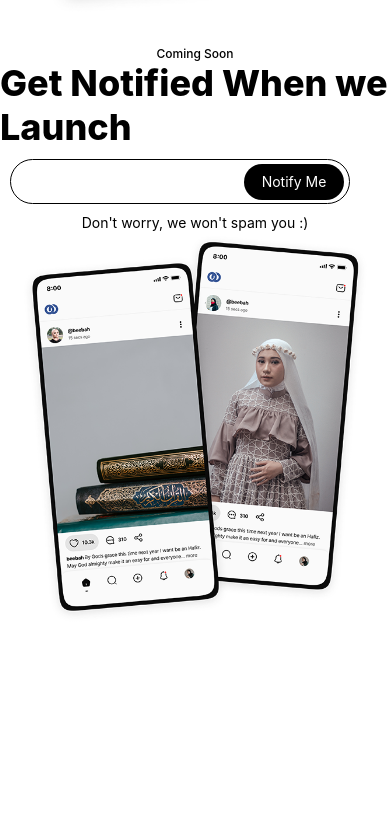
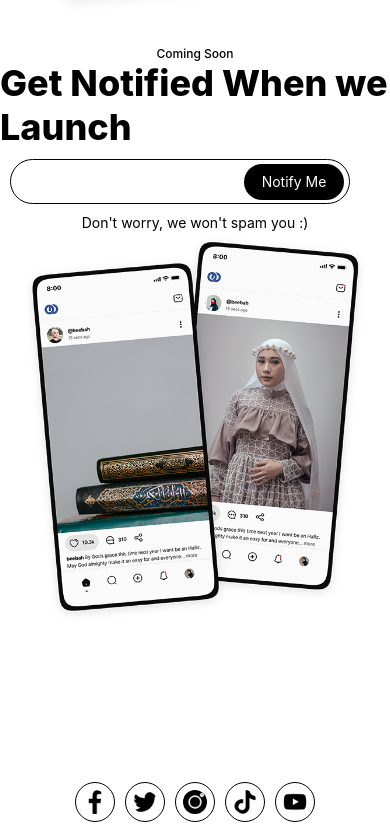
Before and after one commit to 1GORDON/React-Native-Test, a React Native app: screen / in a window 390 px wide. Shown: the part 638-1465 px from the top of the page. Before the commit the page ends 1265 px from the top, so only its background shows below. Built offline with nearby package versions, Linux system fonts and the light colour scheme.

Commit message:
Add Social Icons

```diff
--- a/App.js
+++ b/App.js
@@ -51,6 +51,38 @@ export default function App() {
             style={styles.landingImageOne}
             source={require('./assets/images/landing-image-1.png')}
         />
+      </View>
+      <View style={styles.socialIconsContainer}>
+        <View style={styles.buttonCircle}>
+          <Image
+                style={styles.socialIcons}
+                source={require('./assets/images/facebook.png')}
+          />
+        </View>
+        <View style={styles.buttonCircle}>
+          <Image
+                style={styles.socialIcons}
+                source={require('./assets/images/twitter.png')}
+          />
+        </View>
+        <View style={styles.buttonCircle}>
+          <Image
+                style={styles.socialIcons}
+                source={require('./assets/images/instagram.png')}
+          />
+        </View>
+        <View style={styles.buttonCircle}>
+          <Image
+                style={styles.socialIcons}
+                source={require('./assets/images/tiktok.png')}
+          />
+        </View>
+        <View style={styles.buttonCircle}>
+          <Image
+                style={styles.socialIcons}
+                source={require('./assets/images/youtube.png')}
+          />
+        </View>
       </View>
     </View>
   );
@@ -134,5 +166,28 @@ const styles = StyleSheet.create({
     backgroundColor: 'black',
     alignItems: 'center',
     justifyContent: 'center'
+  },
+  socialIconsContainer: {
+    flexDirection: 'row',
+    alignItems: 'center',
+    justifyContent: 'center',
+    marginTop: 150
+  },
+  buttonCircle: {
+    width: 40,
+    height: 40,
+    borderColor: 'black',
+    borderWidth: 1,
+    borderRadius: 200,
+    alignItems: 'center',
+    justifyContent: 'center',
+    margin: 5
+  },
+  socialIcons: {
+    width: 24,
+    height: 24,
+    margin: 10,
+    borderColor: 'black',
+    borderRadius: 100
   }
 });
```
